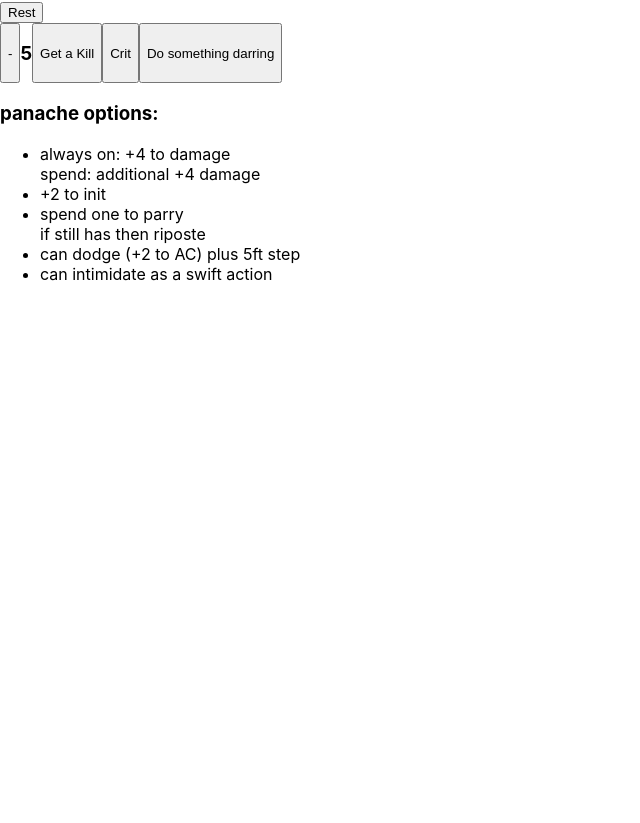
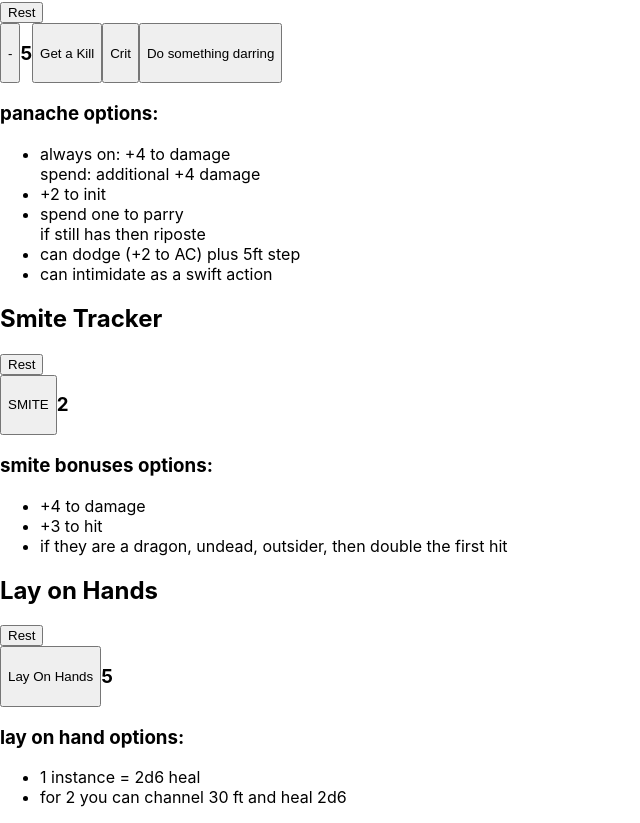
Before and after one commit to mdewey/knak-track, a React app: page / in a window 1280 px wide. Shown: the part 317-1140 px from the top of the page, without its empty margins (0-640 px from the left). Before the commit the page ends 800 px from the top, so only its background shows below. Built offline with nearby package versions, Linux system fonts and the light colour scheme.

Commit message:
things and stuff

```diff
--- a/src/App.tsx
+++ b/src/App.tsx
@@ -1,6 +1,8 @@
 import './App.css';
+import LayOnHands from './LayOnHands';
 import Panache from './Panache';
 import RoundTracker from './RoundTracker';
+import Smites from './Smites';
 
 function App() {
   return (
@@ -9,6 +11,8 @@ function App() {
       <main className="trackers">
         <RoundTracker />
         <Panache />
+        <Smites />
+        <LayOnHands />
       </main>
     </div>
   );
--- /dev/null
+++ b/src/LayOnHands/index.tsx
@@ -0,0 +1,49 @@
+import React, { useState, useCallback } from 'react';
+
+const Index = () => {
+  const LEVEL = 4;
+  const CHA = 3;
+  const MAX_LAY_ON_HANDS = (LEVEL / 2) + CHA
+  const [layOnHands, setLayOnHands] = useState(MAX_LAY_ON_HANDS);
+  const rest = useCallback(() => {
+    setLayOnHands(MAX_LAY_ON_HANDS)
+  }, [MAX_LAY_ON_HANDS])
+
+
+  const consumeResource = useCallback(() => {
+    if (layOnHands - 1 <= 0) {
+      setLayOnHands(0)
+    } else {
+      setLayOnHands(v => v - 1)
+    }
+  }, [layOnHands])
+
+
+
+  return (
+    <div>
+      <h2>Lay on Hands</h2>
+      <button onClick={rest}>
+        Rest
+      </button>
+      <div className='round-tracker'>
+        <button onClick={consumeResource}>Lay On Hands</button>
+        <h3>{layOnHands}</h3>
+
+      </div>
+
+
+      <h3>lay on hand options:</h3>
+      <ul>
+        <li>
+          <div> 1 instance = 2d6 heal</div>
+        </li>
+        <li>
+          for 2 you can channel 30 ft and heal 2d6
+        </li>
+
+      </ul></div>
+  );
+}
+
+export default Index;
--- a/src/Panache/index.tsx
+++ b/src/Panache/index.tsx
@@ -1,18 +1,22 @@
 import React, { useState, useCallback } from 'react';
 
 const Index = () => {
+  const LEVEL = 4;
+  const CHA = 3;
+  const MAX_PANACHE = CHA + 2
+
   const [panache, setPanache] = useState(5);
   const rest = useCallback(() => {
-    setPanache(5)
-  }, [])
+    setPanache(MAX_PANACHE)
+  }, [MAX_PANACHE])
 
   const addPanache = useCallback(() => {
-    if (panache + 1 >= 5) {
-      setPanache(5)
+    if (panache + 1 >= MAX_PANACHE) {
+      setPanache(MAX_PANACHE)
     } else {
       setPanache(v => v + 1)
     }
-  }, [panache])
+  }, [panache, MAX_PANACHE])
   const subtractPanache = useCallback(() => {
     if (panache - 1 <= 0) {
       setPanache(0)
@@ -38,8 +42,8 @@ const Index = () => {
         <h3>panache options:</h3>
         <ul>
           <li>
-            <div> always on: +4 to damage</div>
-            <div> spend: additional +4 damage</div>
+            <div> always on: +{LEVEL} to damage</div>
+            <div> spend: additional +{LEVEL} damage</div>
           </li>
           <li>
             +2 to init
@@ -59,7 +63,7 @@ const Index = () => {
           <h3>out of panache!</h3>
           <ul>
             <li>
-              no +4 to damage
+              no +{LEVEL} to damage
             </li>
             <li>
               -2 to init
--- /dev/null
+++ b/src/Smites/index.tsx
@@ -0,0 +1,49 @@
+import React, { useState, useCallback } from 'react';
+
+const Index = () => {
+  const LEVEL = 4;
+  const CHA = 3;
+  const MAX_SMITES = 2
+  const [smites, setSmites] = useState(MAX_SMITES);
+  const rest = useCallback(() => {
+    setSmites(MAX_SMITES)
+  }, [])
+
+
+  const consumeSmite = useCallback(() => {
+    if (smites - 1 <= 0) {
+      setSmites(0)
+    } else {
+      setSmites(v => v - 1)
+    }
+  }, [smites])
+  return (
+    <div>
+      <h2>Smite Tracker</h2>
+      <button onClick={rest}>
+        Rest
+      </button>
+      <div className='round-tracker'>
+        <button onClick={consumeSmite}>SMITE</button>
+        <h3>{smites}</h3>
+
+      </div>
+
+
+      <h3>smite bonuses options:</h3>
+      <ul>
+        <li>
+          <div> +{LEVEL} to damage</div>
+        </li>
+        <li>
+          +{CHA} to hit
+        </li>
+        <li>
+          if they are a dragon, undead, outsider, then double the first hit
+        </li>
+
+      </ul></div>
+  );
+}
+
+export default Index;
```
Also changed, not shown: 1 other file (tests, documents, lock files or other folders).
